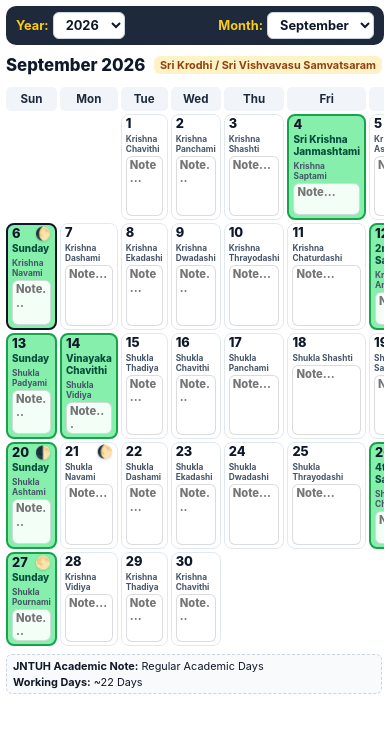
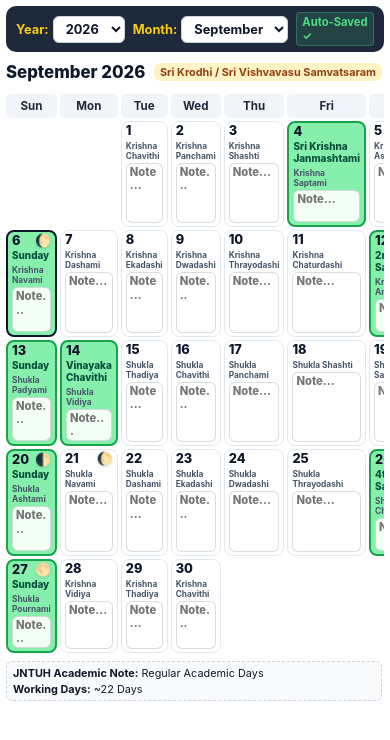
Before and after one commit to MKumar286/Calendar, a plain HTML site: page index.html in a window 390 px wide. Drawn offline with Linux system fonts and the light colour scheme.

Commit message:
Update index.html

```diff
--- a/index.html
+++ b/index.html
@@ -42,6 +42,19 @@
       font-size: 0.88rem;
       font-weight: 700;
       cursor: pointer;
+    }
+
+    /* Auto-Save Indicator Badge */
+    .save-status {
+      margin-left: auto;
+      font-size: 0.8rem;
+      font-weight: 700;
+      color: #4ade80;
+      background: rgba(74, 222, 128, 0.15);
+      padding: 3px 8px;
+      border-radius: 4px;
+      border: 1px solid rgba(74, 222, 128, 0.3);
+      transition: opacity 0.2s ease;
     }
 
     /* Main Calendar Container with Vertical Scrollbar */
@@ -191,13 +204,15 @@
 
       .filter-bar {
         padding: 6px 10px;
-        gap: 10px;
+        gap: 8px;
         justify-content: space-between;
       }
 
       .filter-group { gap: 4px; }
       .filter-label { font-size: 0.8rem; }
       select { font-size: 0.8rem; padding: 4px 8px; }
+
+      .save-status { font-size: 0.7rem; padding: 2px 5px; }
 
       .month-title { font-size: 1.05rem; }
       .samvatsara-info { font-size: 0.68rem; padding: 2px 6px; }
@@ -238,7 +253,7 @@
 </head>
 <body>
 
-  <!-- Controls: Year & Month -->
+  <!-- Controls: Year, Month & Auto-Save Indicator -->
   <div class="filter-bar">
     <div class="filter-group">
       <span class="filter-label">Year:</span>
@@ -265,6 +280,8 @@
         <option value="11">December</option>
       </select>
     </div>
+
+    <span class="save-status" id="saveIndicator">Auto-Saved ✓</span>
   </div>
 
   <!-- Scrollable Calendar Grid Container -->
@@ -408,10 +425,7 @@
         }
 
         let cellClass = "day-cell";
-        if (isGreenCell) {
-          cellClass += " highlight-green";
-        }
-
+        if (isGreenCell) cellClass += " highlight-green";
         if (isToday) cellClass += " active-day";
 
         monthHtml += `
@@ -440,10 +454,20 @@
 
       container.innerHTML = monthHtml;
 
+      // Real-time Auto-Save Engine
+      const indicator = document.getElementById("saveIndicator");
       document.querySelectorAll(".day-note").forEach(textarea => {
         textarea.addEventListener("input", (e) => {
           const key = e.target.getAttribute("data-key");
           localStorage.setItem(key, e.target.value);
+
+          indicator.textContent = "Saving...";
+          indicator.style.color = "#facc15";
+
+          setTimeout(() => {
+            indicator.textContent = "Auto-Saved ✓";
+            indicator.style.color = "#4ade80";
+          }, 300);
         });
       });
     }
```
